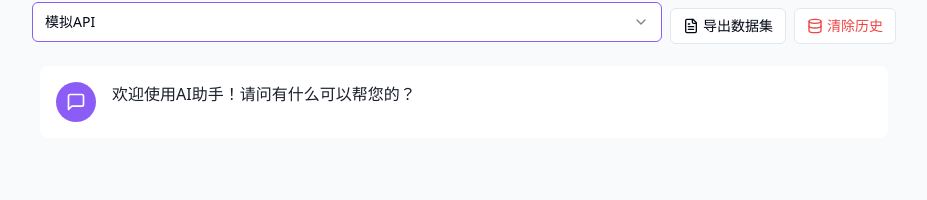
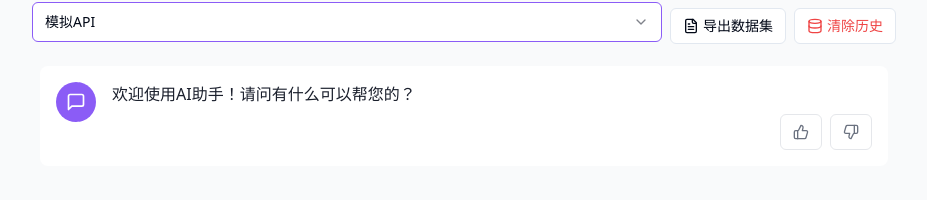
Before and after one commit to ice-cream23333/ai-buddy-query-page, a React (Vite) app: page / in a window 1280 px wide. Shown: the part 110-310 px from the top of the page, without its empty margins (176-1103 px from the left). Built offline with nearby package versions, Linux system fonts and the light colour scheme.

Commit message:
Add like/dislike functionality
Implement like/dislike buttons for AI responses and save the feedback to local storage.

```diff
--- a/src/components/ChatMessage.tsx
+++ b/src/components/ChatMessage.tsx
@@ -1,14 +1,24 @@
 
 import React from 'react';
 import { cn } from '@/lib/utils';
-import { User, MessageSquare } from 'lucide-react';
+import { User, MessageSquare, ThumbsUp, ThumbsDown } from 'lucide-react';
+import { Button } from '@/components/ui/button';
+import { Message } from '@/types/chat';
 
 export interface ChatMessageProps {
-  message: string;
-  isAi: boolean;
+  message: Message;
+  onRateMessage?: (messageId: string, rating: 'like' | 'dislike') => void;
 }
 
-const ChatMessage: React.FC<ChatMessageProps> = ({ message, isAi }) => {
+const ChatMessage: React.FC<ChatMessageProps> = ({ message, onRateMessage }) => {
+  const { content, isAi, rating, id } = message;
+
+  const handleRate = (newRating: 'like' | 'dislike') => {
+    if (onRateMessage) {
+      onRateMessage(id, newRating);
+    }
+  };
+
   return (
     <div
       className={cn(
@@ -22,11 +32,46 @@ const ChatMessage: React.FC<ChatMessageProps> = ({ message, isAi }) => {
       )}>
         {isAi ? <MessageSquare size={20} /> : <User size={20} />}
       </div>
-      <div className={cn(
-        "flex-1",
-        isAi ? "text-ai-text-dark" : "text-white"
-      )}>
-        {message}
+      <div className="flex-1 flex flex-col">
+        <div className={cn(
+          "flex-1",
+          isAi ? "text-ai-text-dark" : "text-white"
+        )}>
+          {content}
+        </div>
+
+        {isAi && (
+          <div className="flex justify-end mt-2 space-x-2">
+            <Button
+              variant="outline"
+              size="sm"
+              onClick={() => handleRate('like')}
+              className={cn(
+                "border-gray-200 hover:bg-green-50",
+                rating === 'like' && "bg-green-50 border-green-200"
+              )}
+            >
+              <ThumbsUp className={cn(
+                "h-4 w-4",
+                rating === 'like' ? "text-green-500" : "text-gray-500"
+              )} />
+            </Button>
+            <Button
+              variant="outline"
+              size="sm"
+              onClick={() => handleRate('dislike')}
+              className={cn(
+                "border-gray-200 hover:bg-red-50",
+                rating === 'dislike' && "bg-red-50 border-red-200"
+              )}
+            >
+              <ThumbsDown className={cn(
+                "h-4 w-4",
+                rating === 'dislike' ? "text-red-500" : "text-gray-500"
+              )} />
+            </Button>
+          </div>
+        )}
       </div>
     </div>
   );
--- a/src/pages/Index.tsx
+++ b/src/pages/Index.tsx
@@ -80,6 +80,19 @@ const Index = () => {
     } finally {
       setIsLoading(false);
     }
+  };
+
+  const handleRateMessage = (messageId: string, rating: 'like' | 'dislike') => {
+    setMessages(prevMessages =>
+      prevMessages.map(message =>
+        message.id === messageId
+          ? { ...message, rating: message.rating === rating ? undefined : rating }
+          : message
+      )
+    );
+
+    const ratingText = rating === 'like' ? '👍 感谢您的正面反馈' : '👎 感谢您的反馈，我们会努力改进';
+    toast.success(ratingText);
   };
 
   const handleProviderChange = (provider: ApiProvider) => {
@@ -165,8 +178,8 @@ const Index = () => {
           {messages.map((message) => (
             <ChatMessage
               key={message.id}
-              message={message.content}
-              isAi={message.isAi}
+              message={message}
+              onRateMessage={handleRateMessage}
             />
           ))}
 
--- a/src/types/chat.ts
+++ b/src/types/chat.ts
@@ -4,6 +4,7 @@ export interface Message {
   content: string;
   isAi: boolean;
   provider?: ApiProvider;
+  rating?: 'like' | 'dislike'; // Added rating field
 }
 
 export type ApiProvider = 'doubao' | 'openai' | 'deepseek' | 'mock';
```
